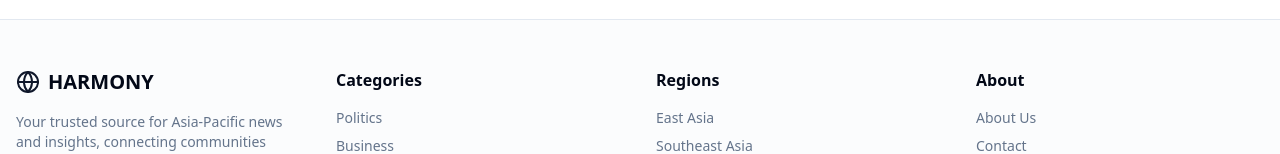
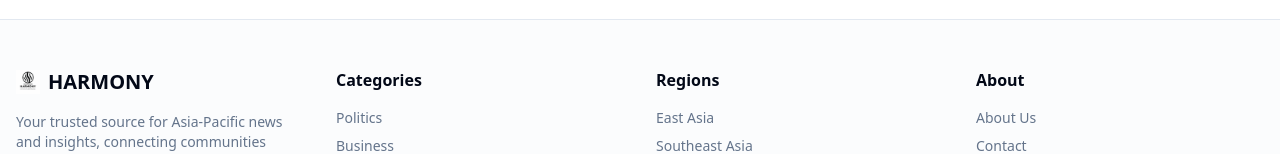
Before and after one commit to tungtung-sketch/harmony-asia-news, a React (Vite) app: page / in a window 1280 px wide. Shown: the part 2203-2357 px from the top of the page. Built offline with nearby package versions, Linux system fonts and the light colour scheme.

Commit message:
Fix: Resolve "Globe is not defined" error
The error "Uncaught ReferenceError: Globe is not defined" indicates that the `Globe` component is being used in `Header.tsx` without being imported or defined. This commit will add the necessary import for the `Globe` component to resolve the runtime error.

```diff
--- a/src/components/Footer.tsx
+++ b/src/components/Footer.tsx
@@ -1,4 +1,4 @@
-import { Globe, Twitter, Facebook, Instagram, Youtube } from 'lucide-react';
+import { Twitter, Facebook, Instagram, Youtube } from 'lucide-react';
 import { Button } from '@/components/ui/button';
 
 const Footer = () => {
@@ -9,7 +9,14 @@ const Footer = () => {
           {/* Brand */}
           <div className="space-y-4">
             <div className="flex items-center space-x-2">
-              <Globe className="h-6 w-6 text-primary" />
+              <img
+                src="/lovable-uploads/7b8ba96a-3acf-4389-a970-9c41ac7fa4d6.png"
+                alt="HARMONY logo"
+                className="h-6 w-6"
+                width={24}
+                height={24}
+                loading="lazy"
+              />
               <span className="text-xl font-bold">HARMONY</span>
             </div>
             <p className="text-sm text-muted-foreground">
```
